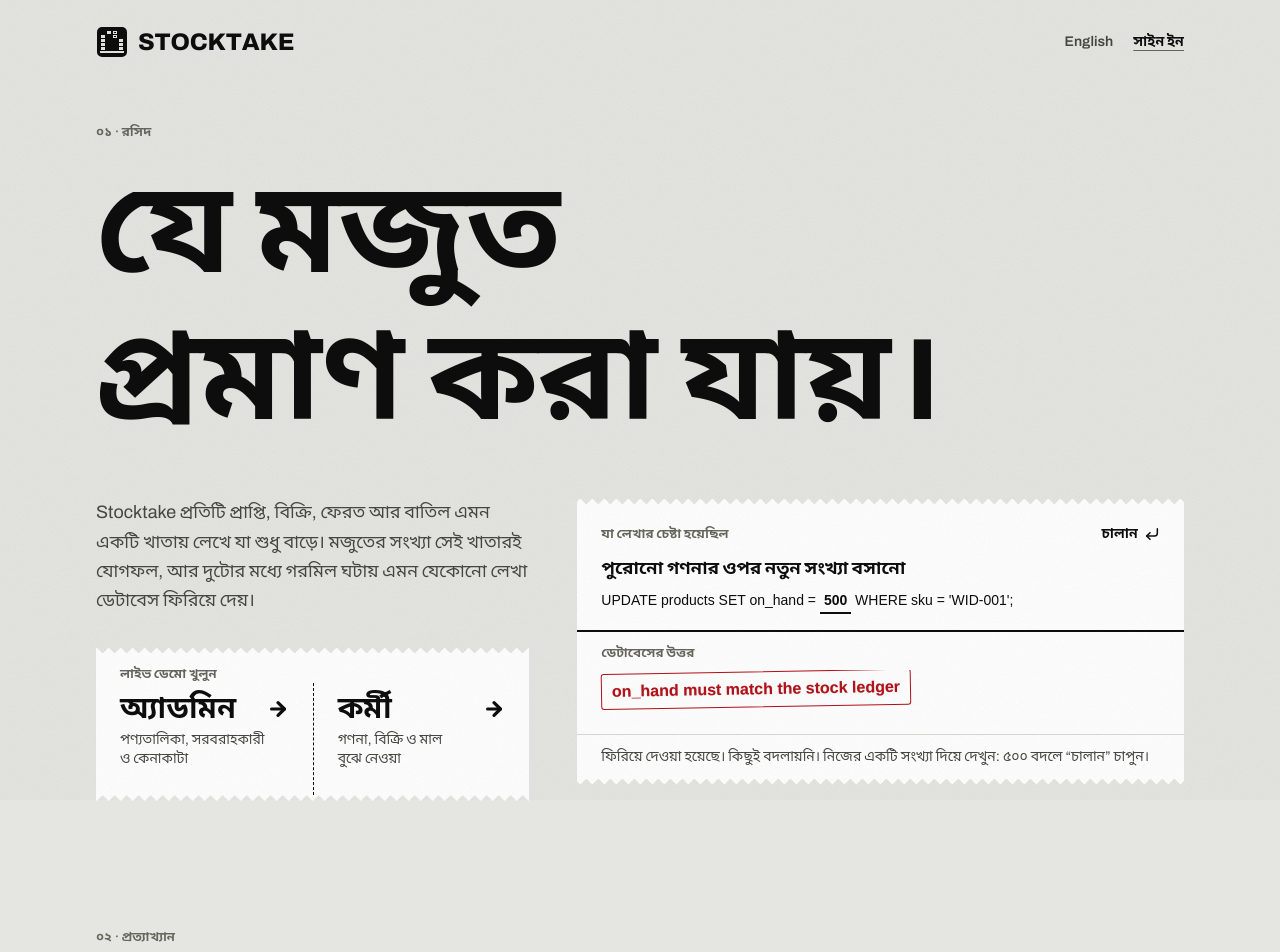
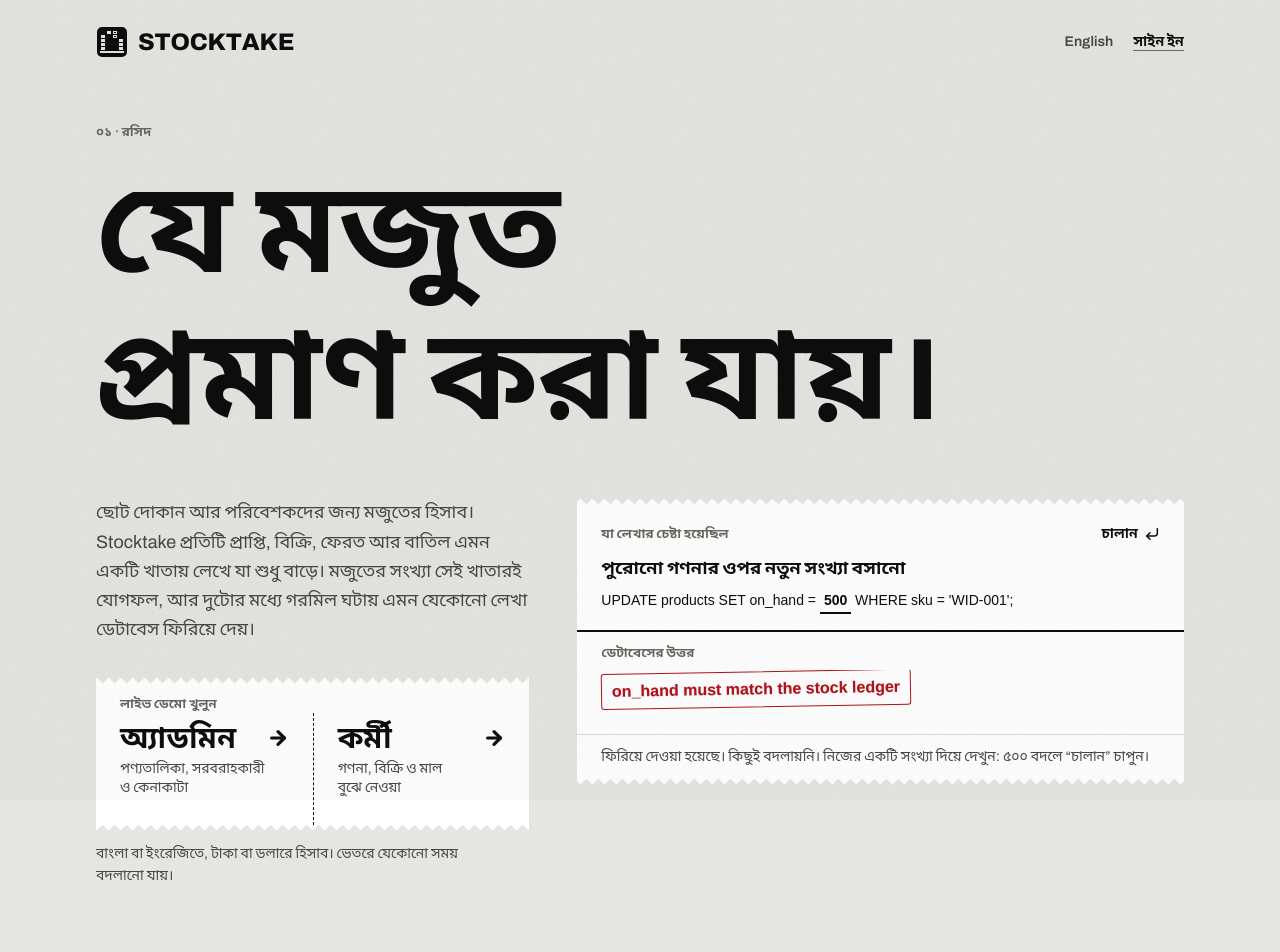
Before and after one commit to SamisDone/StockTake, a Next.js app: page /bn in a window 1280 px wide. Shown: the top 952 px of the page. Built offline with nearby package versions, Linux system fonts and the light colour scheme; a web font is replaced by a local one.

Commit message:
Say who it's for, and that it speaks Bangla and counts in taka
The hero's lede now opens with "Inventory for small shops and distributors", and
a line under the demo doors says the app works in Bangla or English with money
in taka or dollars (moved from the "Also inside" list, so it's said once).

```diff
--- a/src/app/(marketing)/copy.ts
+++ b/src/app/(marketing)/copy.ts
@@ -14,6 +14,8 @@ const en = {
   metaDescription:
     "Every unit on hand traces back to an entry in an append-only ledger, and the database refuses any write that would break that.",
   signIn: "Sign in",
+  /** Under the demo doors in the hero. */
+  languages: "In Bangla or English, with money in taka or dollars. Switch either one inside, any time.",
   footer: ["Stocktake rebuilds ", ", a PHP and MySQL course project, on Next.js, Cloudflare Workers and D1."],
   /** Ledger entry numbers above each section's heading. */
   markers: {
@@ -25,7 +27,7 @@ const en = {
   },
   /** The headline, one entry per printed line. */
   headline: ["Stock you", "can prove."],
-  lede: "Stocktake records every receipt, sale, return and write-off in a ledger that only grows. The number on hand is that ledger's total, and the database refuses any write that would make the two disagree.",
+  lede: "Inventory for small shops and distributors. Stocktake records every receipt, sale, return and write-off in a ledger that only grows. The number on hand is that ledger's total, and the database refuses any write that would make the two disagree.",
 
   attempted: "Attempted write",
   answered: "The database answered",
@@ -81,7 +83,6 @@ const en = {
     ["Sales", "with discounts, customers and what each one owes"],
     ["Analytics", "that reconcile to the ledger"],
     ["CSV in and out", "and purchase orders ready to print"],
-    ["Bangla or English", "with money in taka or dollars"],
   ] as [string, string][],
   exchange: {
     question: "Question",
@@ -115,6 +116,7 @@ export const COPY: Copy<LandingCopy> = {
     metaDescription:
       "মজুতের প্রতিটি ইউনিট শুধু-যোগ-হয় এমন একটি খাতার এন্ট্রিতে গিয়ে মেলে, আর সেই নিয়ম ভাঙে এমন যেকোনো লেখা ডেটাবেস ফিরিয়ে দেয়।",
     signIn: "সাইন ইন",
+    languages: "বাংলা বা ইংরেজিতে, টাকা বা ডলারে হিসাব। ভেতরে যেকোনো সময় বদলানো যায়।",
     footer: [
       "Stocktake নতুন করে গড়েছে ",
       ", একটি PHP ও MySQL কোর্স প্রজেক্ট, Next.js, Cloudflare Workers ও D1-এর ওপর।",
@@ -127,7 +129,7 @@ export const COPY: Copy<LandingCopy> = {
       access: "০৫ · প্রবেশ",
     },
     headline: ["যে মজুত", "প্রমাণ করা যায়।"],
-    lede: "Stocktake প্রতিটি প্রাপ্তি, বিক্রি, ফেরত আর বাতিল এমন একটি খাতায় লেখে যা শুধু বাড়ে। মজুতের সংখ্যা সেই খাতারই যোগফল, আর দুটোর মধ্যে গরমিল ঘটায় এমন যেকোনো লেখা ডেটাবেস ফিরিয়ে দেয়।",
+    lede: "ছোট দোকান আর পরিবেশকদের জন্য মজুতের হিসাব। Stocktake প্রতিটি প্রাপ্তি, বিক্রি, ফেরত আর বাতিল এমন একটি খাতায় লেখে যা শুধু বাড়ে। মজুতের সংখ্যা সেই খাতারই যোগফল, আর দুটোর মধ্যে গরমিল ঘটায় এমন যেকোনো লেখা ডেটাবেস ফিরিয়ে দেয়।",
 
     attempted: "যা লেখার চেষ্টা হয়েছিল",
     answered: "ডেটাবেসের উত্তর",
@@ -173,7 +175,6 @@ export const COPY: Copy<LandingCopy> = {
       ["বিক্রি", "ছাড়, গ্রাহক আর কার কাছে কত পাওনা সহ"],
       ["বিশ্লেষণ", "যা খাতার সঙ্গে মিলিয়ে দেখা"],
       ["CSV আনা-নেওয়া", "আর ছাপার উপযোগী ক্রয় অর্ডার"],
-      ["বাংলা বা ইংরেজি", "টাকা বা ডলারে হিসাব"],
     ],
     exchange: {
       question: "প্রশ্ন",
--- a/src/app/(marketing)/landing.tsx
+++ b/src/app/(marketing)/landing.tsx
@@ -150,6 +150,7 @@ function Hero({ t, language }: Props) {
           <p className="intro-lede max-w-[34rem] text-lg leading-relaxed text-ink-2">{t.lede}</p>
           <div className="intro-doors mt-8 max-w-md">
             <DemoDoors language={language} />
+            <p className="mt-3 text-sm leading-relaxed text-ink-2">{t.languages}</p>
           </div>
         </div>
 
```
